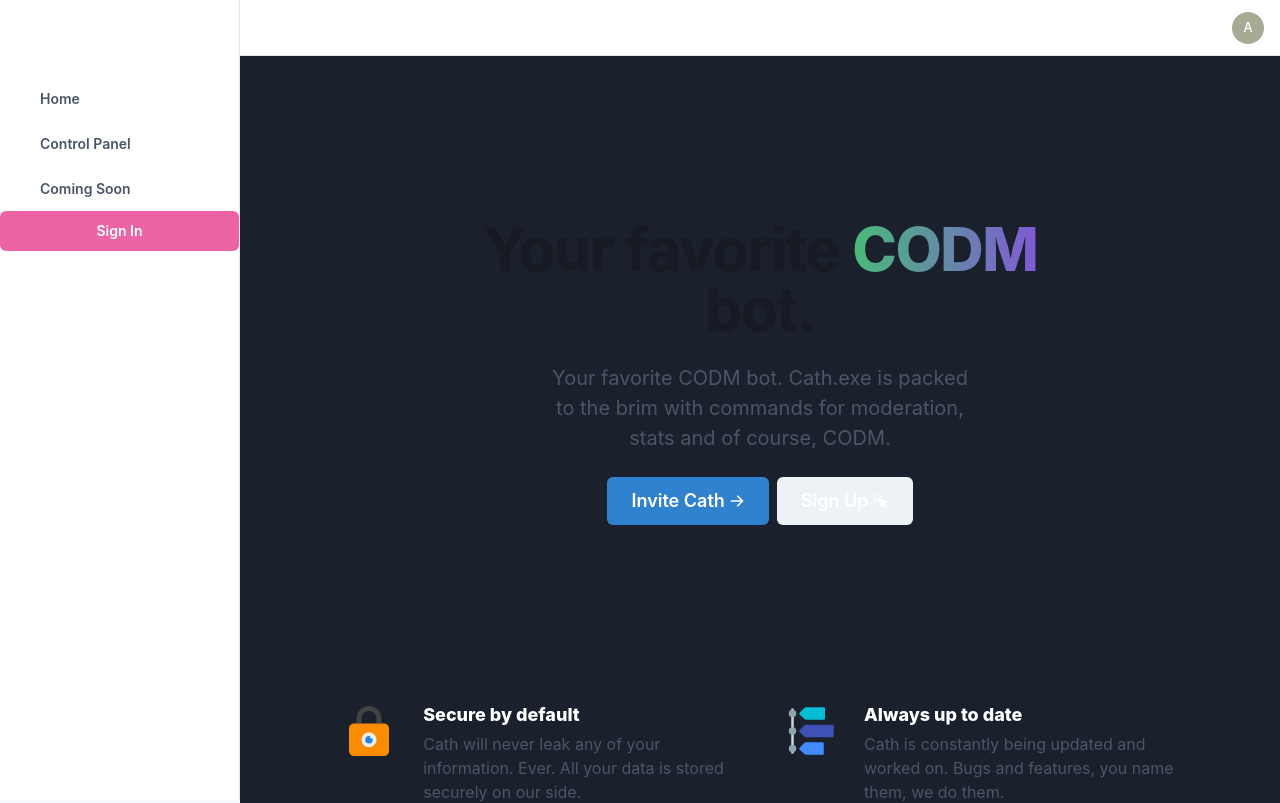
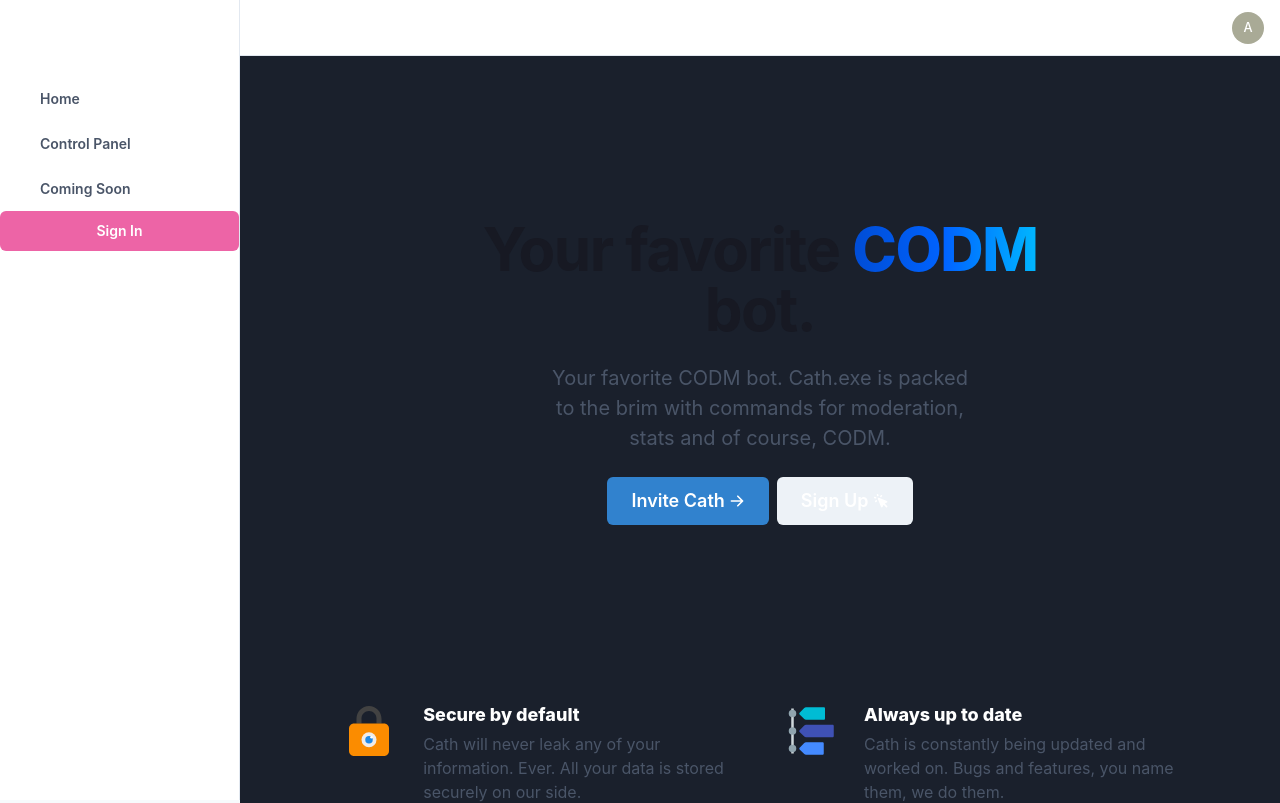
Before and after one commit to night0721/nyx-dashboard, a Next.js app: page / in a window 1280 px wide. Shown: the top 803 px of the page. Built offline with nearby package versions, Linux system fonts and the light colour scheme; no server answers.

Commit message:
Changed gradient of text on landing page

```diff
--- a/components/Hero/Hero.js
+++ b/components/Hero/Hero.js
@@ -32,7 +32,7 @@
                         display={{ base: "block", lg: "inline" }}
                         w="full"
                         bgClip="text"
-                        bgGradient="linear(to-r, green.400,purple.500)"
+                        bgGradient="linear(to-r, rgba(0,76,213,1) 0%, rgba(0,99,255,1) 50%, rgba(0,183,255,1) 100%)"
                         fontWeight="extrabold"
                     >
                         CODM
```
